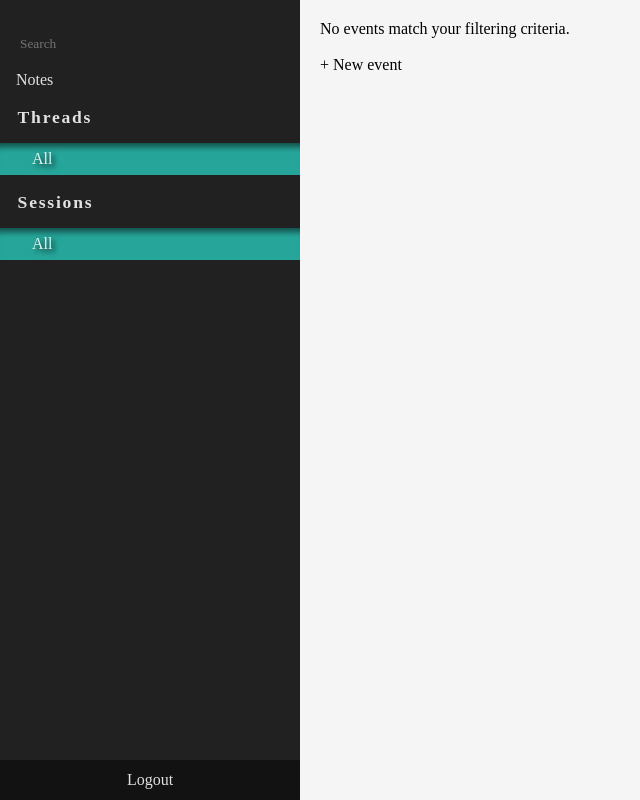
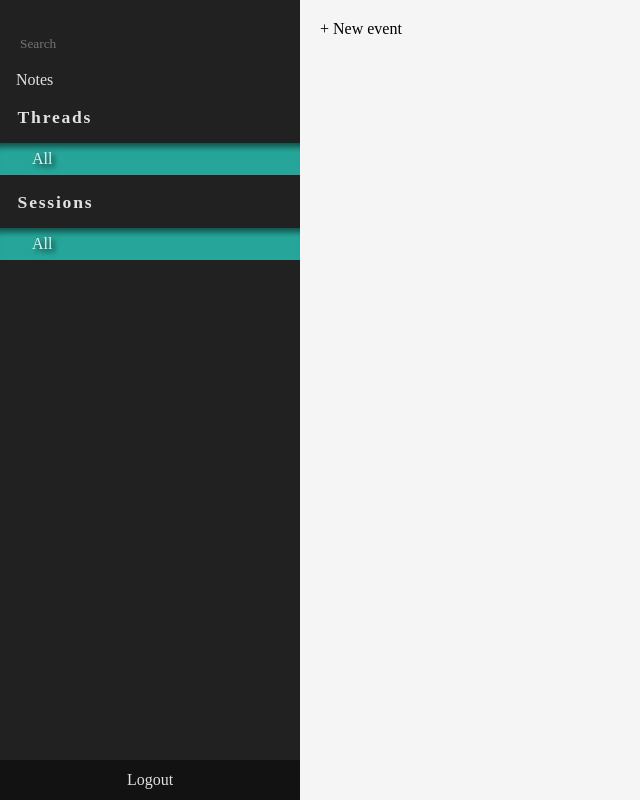
Before and after one commit to sulami/loom, a Django app: template campaigns/templates/campaign.html in a window 1280 px wide. Shown: the whole page, without its empty margins (0-640 px from the left). Run offline with Django 3.2, Linux system fonts and the light colour scheme; the template is opened without the code that fills it, so the values that code supplies are empty; parts of the project's set-up code (start-up, migrations or seed data) failed here and were passed over; some libraries are stand-ins or nearby versions.

Commit message:
remove empty event message

```diff
--- a/campaigns/templates/campaign.html
+++ b/campaigns/templates/campaign.html
@@ -21,10 +21,6 @@
                 <a id='delete' onClick='del_event(this, {{ event.pk }})'>delete</a>
             </div>
         </div>
-    {% empty %}
-        No events match your filtering criteria.
-        <br />
-        <br />
     {% endfor %}
     <a id='new_event' onclick='new_event({{ campaign.pk }}, {% if selected_session %}{{ selected_session }}{% else %}0{% endif %})'>+ New event</a>
 </div>
```
